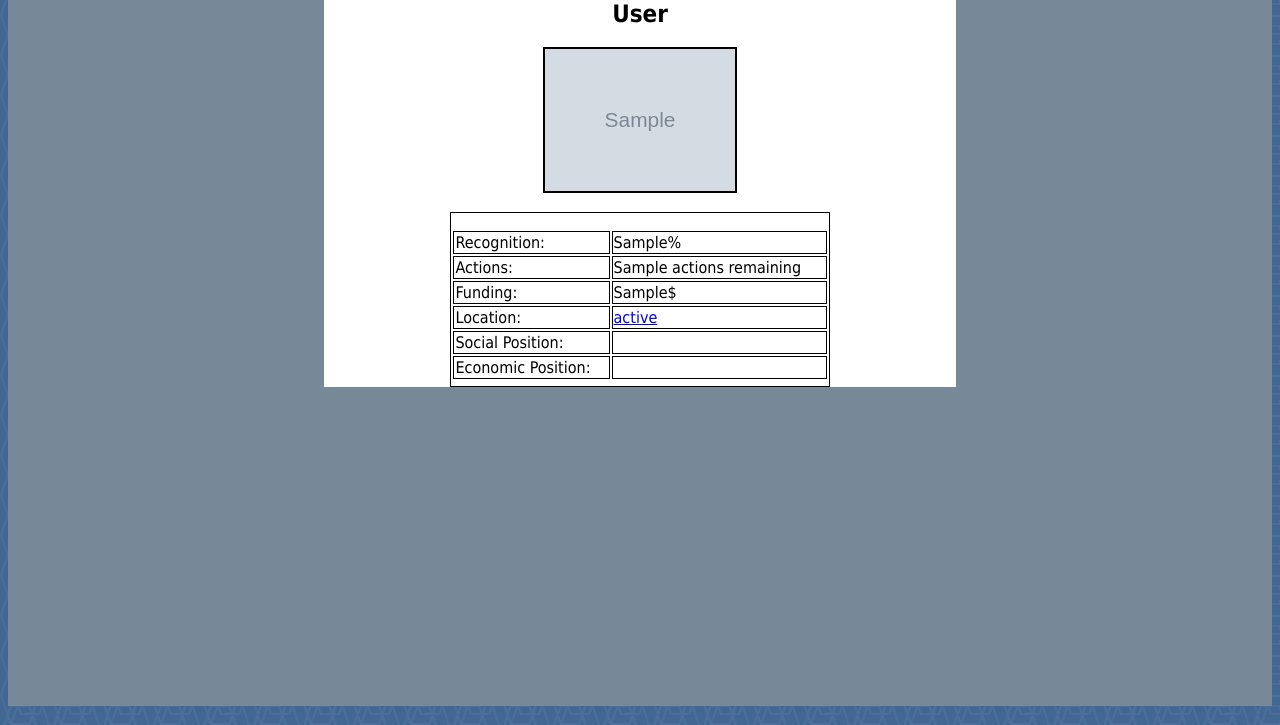
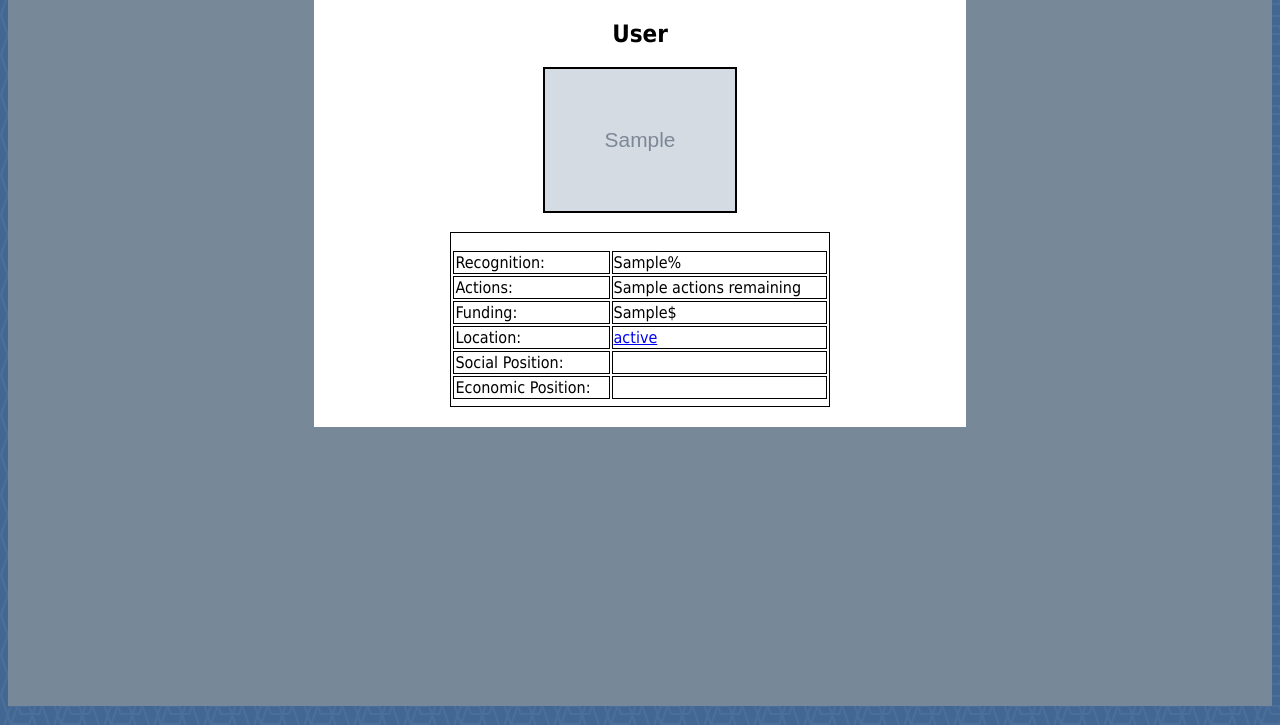
Before and after one commit to Egg3901/polgame1, a PHP site: page /profile.php?id=1 in a window 1280 px wide. Shown: the part 75-800 px from the top of the page. Run offline with PHP 8.4, Linux system fonts and the light colour scheme; the visitor is signed in with stand-in values (Sample User, id 1); tables that the repository leaves empty or names only in its code hold one stand-in row (values such as "Sample post"); grey boxes marked "Sample" are stand-in pictures; data that the repository does not hold is empty.

Commit message:
Update style.css

```diff
--- a/css/style.css
+++ b/css/style.css
@@ -45,6 +45,10 @@ body {
 }
 
 .profile-container {
+    padding-top: 20px;
+    padding-bottom: 20px;
+    padding-left: 10px;
+    padding-right: 10px;
     margin:auto;
     width: 50%;
     height: auto;
```
